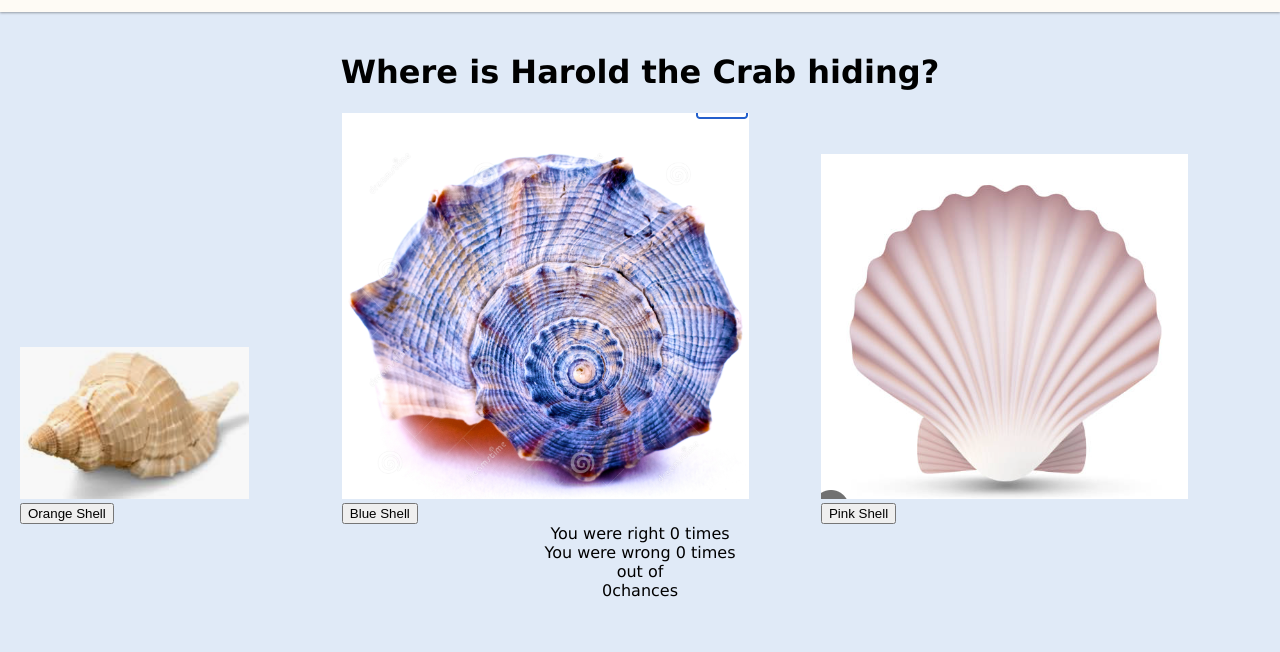
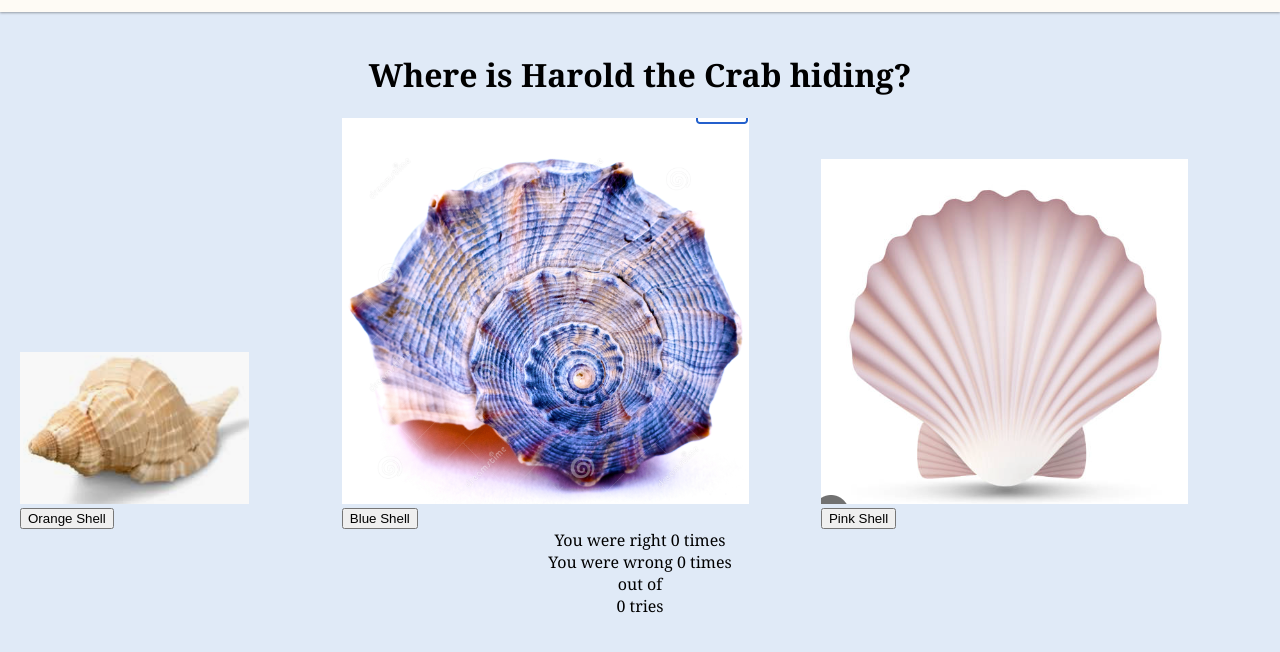
Before and after one commit to Allyson-Camp/shell-game, a plain HTML site: page index.html in a window 1280 px wide. Shown: the part 68-720 px from the top of the page. Drawn offline with Linux system fonts and the light colour scheme.

Commit message:
tweaked outcome section, changed title and outcome font, added padding to main section to seperate from outcome section

```diff
--- a/index.html
+++ b/index.html
@@ -56,7 +56,7 @@
             <div>You were right <span id="correctGuesses">0</span> times</div>
             <div>You were wrong <span id="incorrectGuesses">0</span> times </div>
             <div>out of</div>
-            <div> <span id="totalGuesses">0</span>chances</span></div>
+            <div> <span id="totalGuesses"> 0 </span>tries</span></div>
         </section>
 
     </main>
--- a/styles/global.css
+++ b/styles/global.css
@@ -51,4 +51,9 @@ main {
     display: flex;
     flex-direction: column;
     align-items: center;
+    font-family:Cambria, Cochin, Georgia, Times, 'Times New Roman', serif
 }
+
+.title {
+    font-family:Cambria, Cochin, Georgia, Times, 'Times New Roman', serif
+}
```
